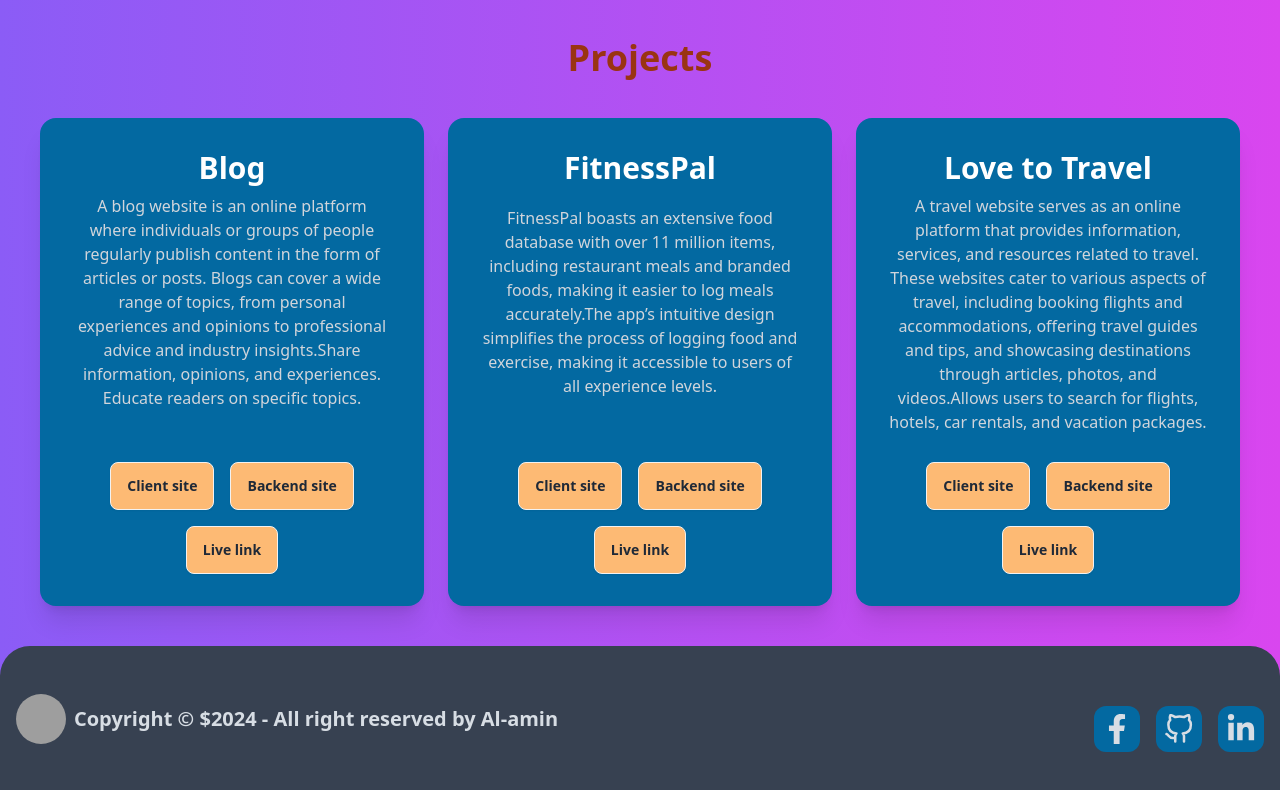
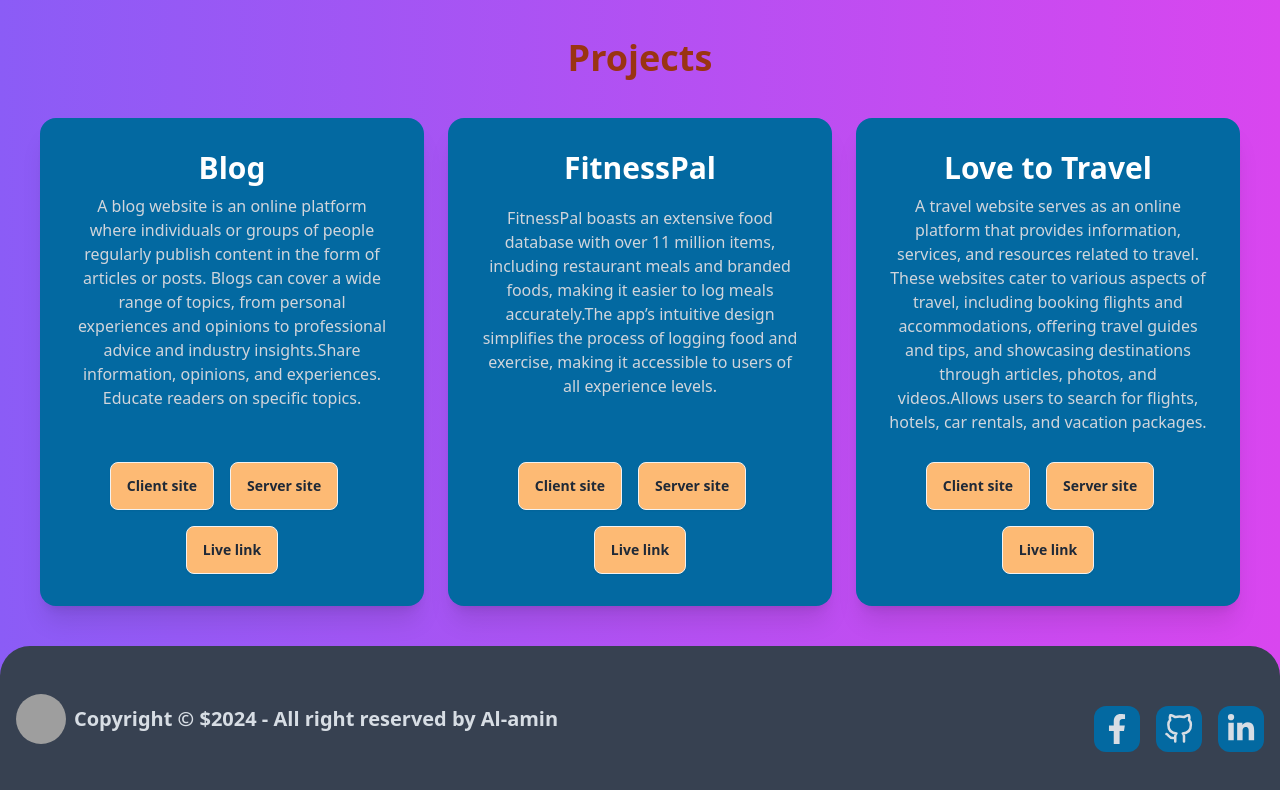
Before and after one commit to AHAl-amin/My-protfolio, a React (Vite) app: page / in a window 1280 px wide. Shown: the part 3470-4260 px from the top of the page. Built offline with nearby package versions, Linux system fonts and the light colour scheme; grey boxes are pictures that could not be loaded.

Commit message:
added project link

```diff
--- a/src/Componants/Projects.jsx
+++ b/src/Componants/Projects.jsx
@@ -19,12 +19,12 @@
               readers on specific topics.
             </p>
             <div className="card-actions gap-4 mt-5 flex justify-center  ">
-              <Link to="" className="btn bg-orange-300">
+              <Link target="_blank" to="https://github.com/Alamin573190/Assignment-11-client-site" className="btn bg-orange-300">
                 Client site
               </Link>
-              <Link className="btn bg-orange-300">Backend site</Link>
+              <Link target="_blank" to="https://github.com/Alamin573190/Assignment-11-server-site" className="btn bg-orange-300">Server site</Link><br />
 
-              <Link className="btn bg-orange-300 ">Live link</Link>
+              <Link target="_blank" to="https://assaignment-eleven.web.app/" className="btn bg-orange-300 ">Live   link</Link>
             </div>
           </div>
         </div>
@@ -39,12 +39,12 @@
               accessible to users of all experience levels.
             </p>
             <div className="card-actions gap-4 mt-5 flex justify-center  ">
-              <Link to="" className="btn bg-orange-300">
+              <Link target="_blank" to="https://github.com/Alamin573190/Assignment-12-client-site" className="btn bg-orange-300">
                 Client site
               </Link>
-              <Link className="btn bg-orange-300">Backend site</Link>
+              <Link target="_blank" to="https://github.com/Alamin573190/Assignment-12-server-site" className="btn bg-orange-300">Server site</Link><br />
 
-              <Link className="btn bg-orange-300 ">Live link</Link>
+              <Link target="_blank" to="https://fitnesspal-assignment.web.app/" className="btn bg-orange-300 ">Live link</Link>
             </div>
           </div>
         </div>
@@ -56,12 +56,12 @@
 
             </p>
             <div className="card-actions gap-4 mt-5 flex justify-center  ">
-              <Link to="" className="btn bg-orange-300">
+              <Link target="_blank" to="https://github.com/Alamin573190/Assignment-10-client-site" className="btn bg-orange-300">
                 Client site
               </Link>
-              <Link className="btn bg-orange-300">Backend site</Link>
+              <Link target="_blank" to="https://github.com/Alamin573190/Assignment-10-server-site" className="btn bg-orange-300">Server site</Link><br />
 
-              <Link className="btn bg-orange-300 ">Live link</Link>
+              <Link target="_blank" to="https://assaignment-ten-4a605.web.app/" className="btn bg-orange-300 ">Live link</Link>
             </div>
           </div>
         </div>
```
